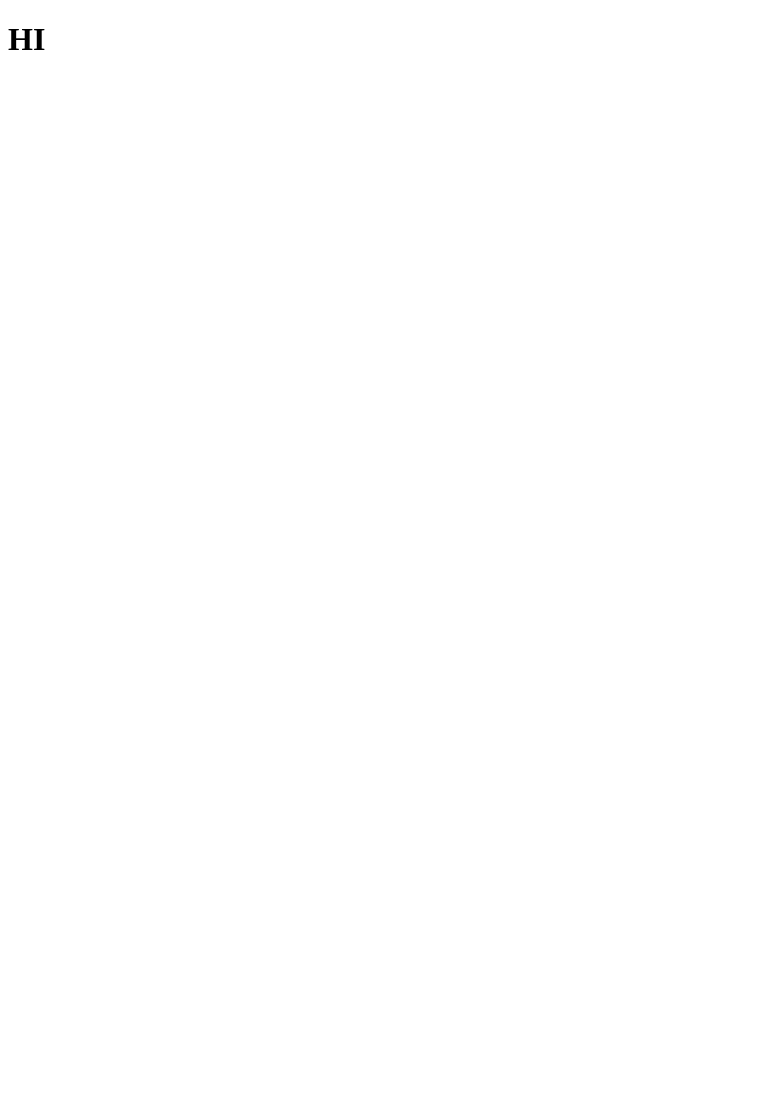
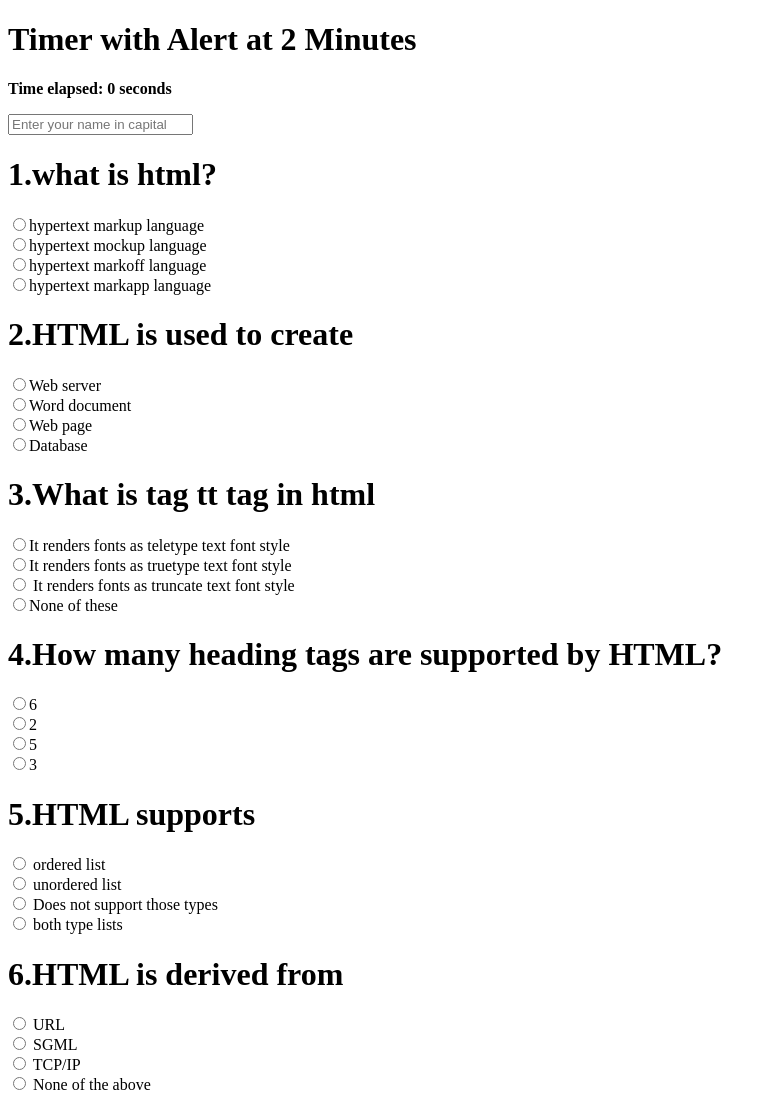
Before and after one commit to Eapl2k2o/HTML, a plain HTML site: page index.html in a window 1280 px wide. Shown: the top 1098 px of the page, without its empty margins (0-776 px from the left). Before the commit the page ends 800 px from the top, so only its background shows below. Drawn offline with Linux system fonts and the light colour scheme.

Commit message:
Revise index.html for HTML MCQ quiz layout

```diff
--- a/index.html
+++ b/index.html
@@ -1,12 +1,130 @@
-
 <!DOCTYPE html>
 <html lang="en">
 <head>
     <meta charset="UTF-8">
     <meta name="viewport" content="width=device-width, initial-scale=1.0">
-    <title>Document</title>
+    <title>HTML MCQ</title>
+    <script src="index.js"></script>
+    <link rel="stylesheet" href="html.css">
+
 </head>
 <body>
-    <h1>HI</h1>
-</body>
+  <!-- <div>Time Remaining: <span id="timer">04:00</span></div> -->
+   <h1 class="time"><b>Timer with Alert at 2 Minutes</b></h1>
+<p class="para" ><b>Time elapsed: <span id="timer">0</span> seconds</b></p>
+
+    <div id="hide">
+        <input type="text" placeholder="Enter your name in capital" id="name"   required>
+
+
+    <form action="">
+
+
+        <div id="one">
+    <h1>  1.what is html? </h1>
+    <input type="radio" id="a" name="answer"><label>hypertext markup language </label><br>
+    <input type="radio" name="answer"><label>hypertext mockup language  </label><br>
+    <input type="radio" name="answer"><label>hypertext markoff language  </label><br>
+    <input type="radio" name="answer"><label>hypertext markapp language  </label><br>
+</div>
+   <div id="two">
+    <h1>2.HTML is used to create</h1>
+    <input type="radio"  name="answer1"><label>Web server  </label><br>
+    <input type="radio"  name="answer1"><label>Word document  </label><br>
+    <input type="radio" id="b" name="answer1"><label>Web page  </label><br>
+    <input type="radio"  name="answer1"><label>Database  </label> <br>
+    </div>
+         <div id="three">
+    <h1>3.What is tag tt tag in html</h1>
+    <input type="radio" id="c" name="answer2"><label>It renders fonts as teletype text font style  </label><br>
+    <input type="radio"  name="answer2"><label>It renders fonts as truetype text font style  </label><br>
+    <input type="radio"  name="answer2"> <label>It renders fonts as truncate text font style  </label><br>
+    <input type="radio"  name="answer2"><label>None of these  </label><br>
+    </div>
+        <div id="four">
+    <h1>4.How many heading tags are supported by HTML?</h1>
+    <input type="radio" id="d"  name="answer3"><label>6  </label> <br>
+    <input type="radio"   name="answer3"><label>2  </label><br>
+    <input type="radio"   name="answer3"><label>5  </label><br>
+    <input type="radio"  name="answer3"><label>3  </label> <br>
+    </div>
+        <div id="five">
+    <h1>5.HTML supports</h1>
+    <input type="radio" name="answer4"><label> ordered list  </label><br>
+    <input type="radio" name="answer4"><label> unordered list </label> <br>
+    <input type="radio" name="answer4"><label> Does not support those types </label> <br>
+    <input type="radio"  id="e" name="answer4"><label> both type lists  </label><br>
+    </div>
+        <div id="six">
+    <h1>6.HTML is derived from</h1>
+    <input type="radio" name="answer5"><label>  URL  </label><br>
+    <input type="radio" id="f" name="answer5"><label> SGML  </label><br>
+    <input type="radio" name="answer5"><label> TCP/IP  </label><br>
+    <input type="radio" name="answer5"> <label> None of the above  </label><br>
+    </div>
+        <div id="seven">
+    <h1>7.What is the first tag in html document?</h1>
+    <input type="radio" id="g" name="answer6"> <label> html  </label><br>
+    <input type="radio"  name="answer6"> <label> head  </label><br>
+    <input type="radio" name="answer6"> <label> main  </label><br>
+    <input type="radio" name="answer6"> <label> /html  </label><br>
+    </div>
+        <div id="eight">
+    <h1>8.Which html tag inserts a line horizontally in a page?</h1>
+    <input type="radio" name="answer7"><label>  br   </label><br>
+    <input type="radio" name="answer7"><label>  li   </label><br>
+    <input type="radio" id="h" name="answer7"> <label> hr  </label><br>
+    <input type="radio" name="answer7"><label>  ul  </label><br>
+    </div>
+        <div id="nine">
+    <h1>9.Which attribute is used with <td> tag to merge two cells horizontally?</h1>
+    <input type="radio" id="i" name="answer8"><label> Colspan = 2   </label> <br>
+    <input type="radio"name="answer8"><label> Rowspan = 2  </label><br>
+    <input type="radio"name="answer8"><label> Mergerows  </label><br>
+    <input type="radio"name="answer8"><label> mergecols  </label><br>
+    </div>
+       <div id="ten">
+    <h1>10.Which tag creates a checkbox for a form in html?</h1>
+    <input type="radio" name="answer9"><label>  check box      </label><br>
+    <input type="radio" name="answer9"><label> input check box  </label><br>
+    <input type="radio" name="answer9"><label> input = check box  </label><br>
+    <input type="radio" id="j" name="answer9"><label> input type = “check box”  </label> <br>
+    </div>
+ </form>
+
+    <button onclick="work()">submit</button>
+    </div>
+
+
+    <div id="display" style="display:none;">
+    <div class="outer-border" >
+<div class="inner-dotted-border">
+       <span class="certification">Certificate of Completion</span>
+       <br><br>
+       <span class="certify"><i>This is to certify that</i></span>
+       <br><br>
+       <span class="name" id="certifyName"><b></b></span><br/><br/>
+
+       <span class="certify"><i>has successfully completed the certification</i></span> <br/><br/>
+       <span class="fs-30" style=" color:#663ab7 ;">HTML Developer</span> <br/><br/>
+
+    <span style=" color:black; font-family:Arial, Helvetica, sans-serif " class="fs-20">with score of </span> <br/><br/>
+    <h1 style="color: #0056b3" id="score"></h1><br>
+    <span class="certify" style="color: black;"><i>dated</i></span><br><br><br>
+
+      <span class="fs-20" id="dateDisplay" style="color:black"></span>
+
+</div>
+</div>
+
+</div>
+
+
+<button id="vj" style="display:none" onclick="want()">print</button>
+
+
+
+
+
+    </body>
 </html>
```
